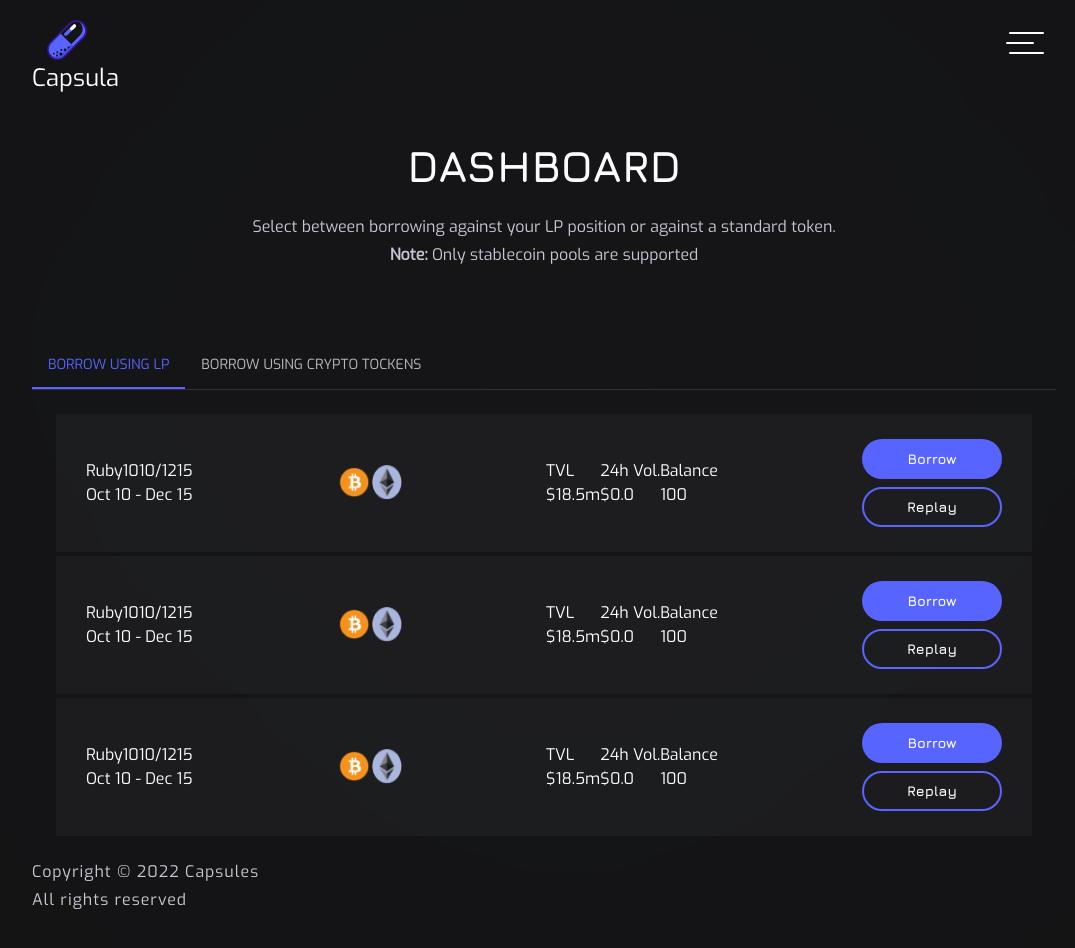
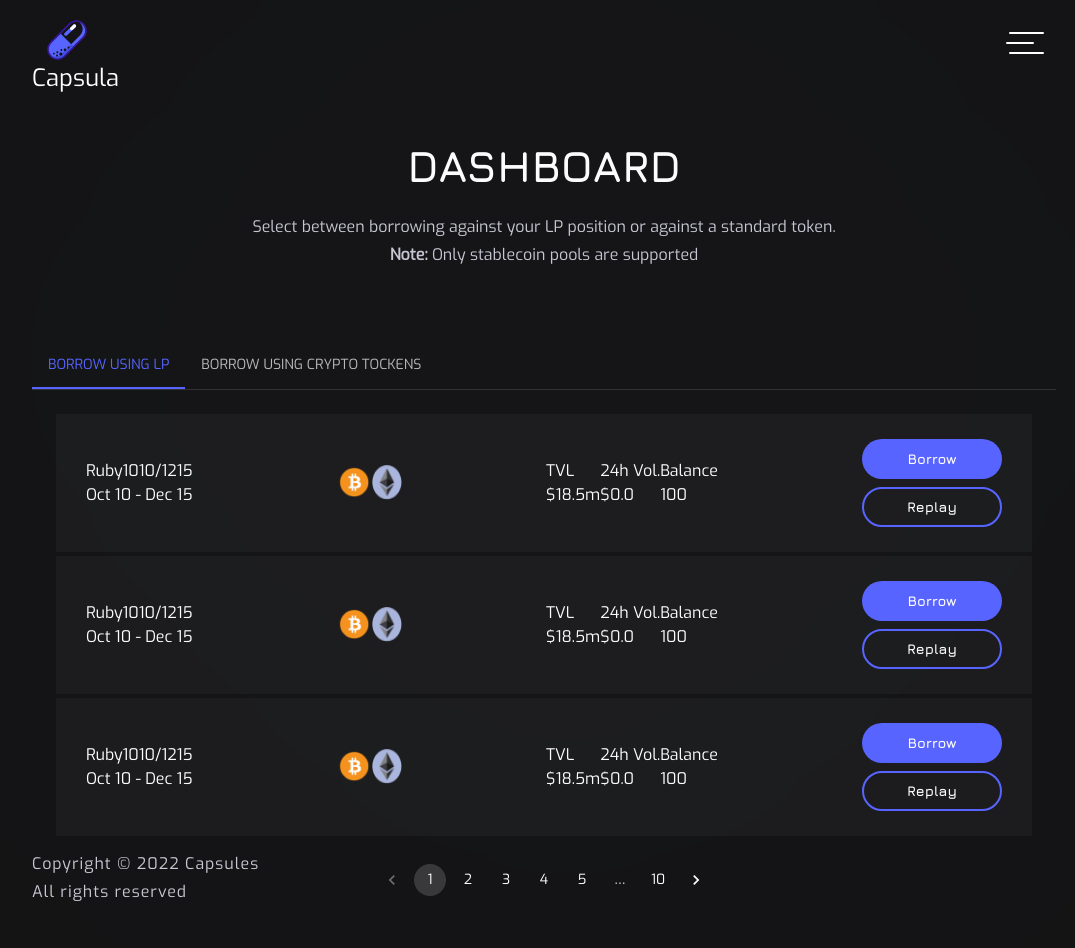
Before and after one commit to UD1sto/Capsules-mpv-frontend, a Next.js app: page /dashboard in a window 1280 px wide. Shown: the top 948 px of the page, without its empty margins (96-1171 px from the left). Built offline with nearby package versions, Linux system fonts and the light colour scheme.

Commit message:
fix hydration bug

```diff
--- a/src/components/tabs/Tabs.tsx
+++ b/src/components/tabs/Tabs.tsx
@@ -22,11 +22,7 @@ function TabPanel(props: TabPanelProps) {
       aria-labelledby={`simple-tab-${index}`}
       {...other}
     >
-      {value === index && (
-        <Box sx={{ p: 3 }}>
-          <Typography>{children}</Typography>
-        </Box>
-      )}
+      {value === index && <Box sx={{ p: 3 }}>{children}</Box>}
     </div>
   );
 }
--- a/src/pages/dashboard.tsx
+++ b/src/pages/dashboard.tsx
@@ -1,12 +1,12 @@
 import { TabsPanel } from "@/components";
 import { PoolItem } from "@/components/pool-item/PoolItem";
-import { Stack, Typography } from "@mui/material";
+import { Pagination, Stack, Typography } from "@mui/material";
 import { Container } from "@mui/system";
 
 export default function Dashboard() {
   return (
     <Container maxWidth="xl">
-      <Stack alignItems="center" mb={15}>
+      <Stack alignItems="center" mb={10}>
         <Typography variant="h2" m="50px 0 20px">
           Dashboard
         </Typography>
@@ -17,9 +17,9 @@ export default function Dashboard() {
           are supported
         </Typography>
         <Stack sx={{ width: "100%", maxWidth: 1200, mt: 9 }}>
-
           <TabsPanel />
         </Stack>
+        <Pagination count={10} />
       </Stack>
     </Container>
   );
```
